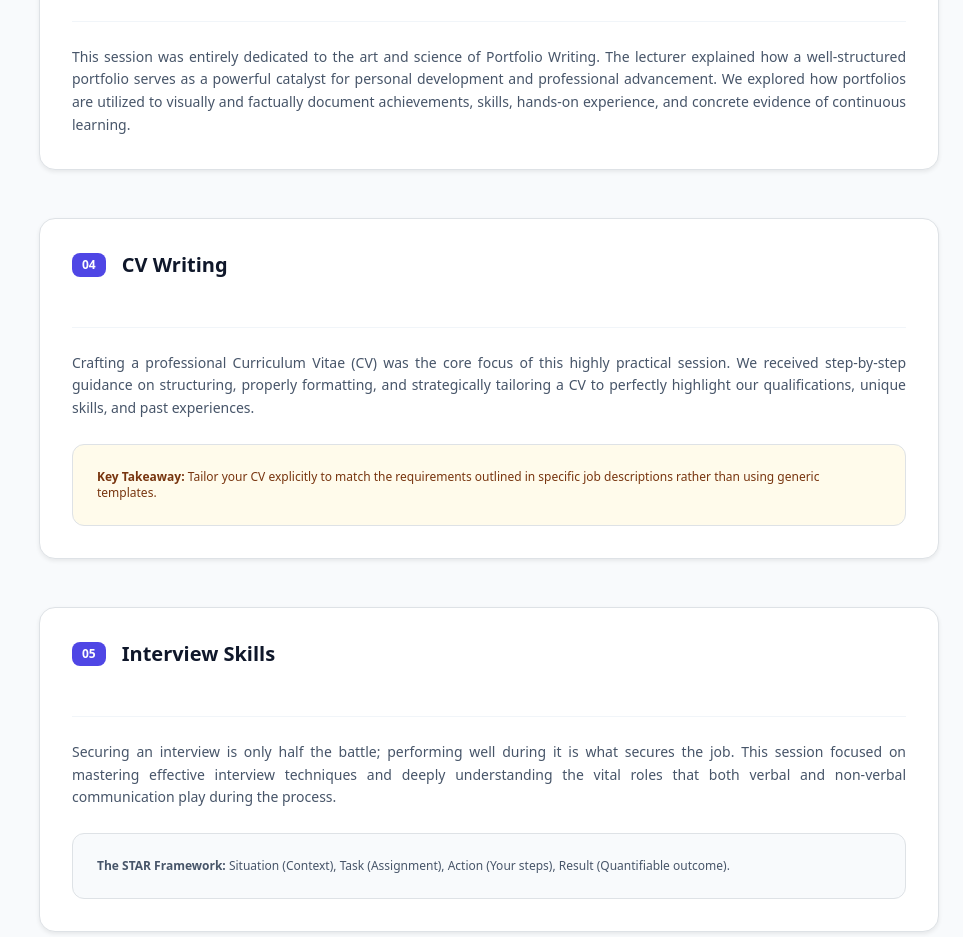
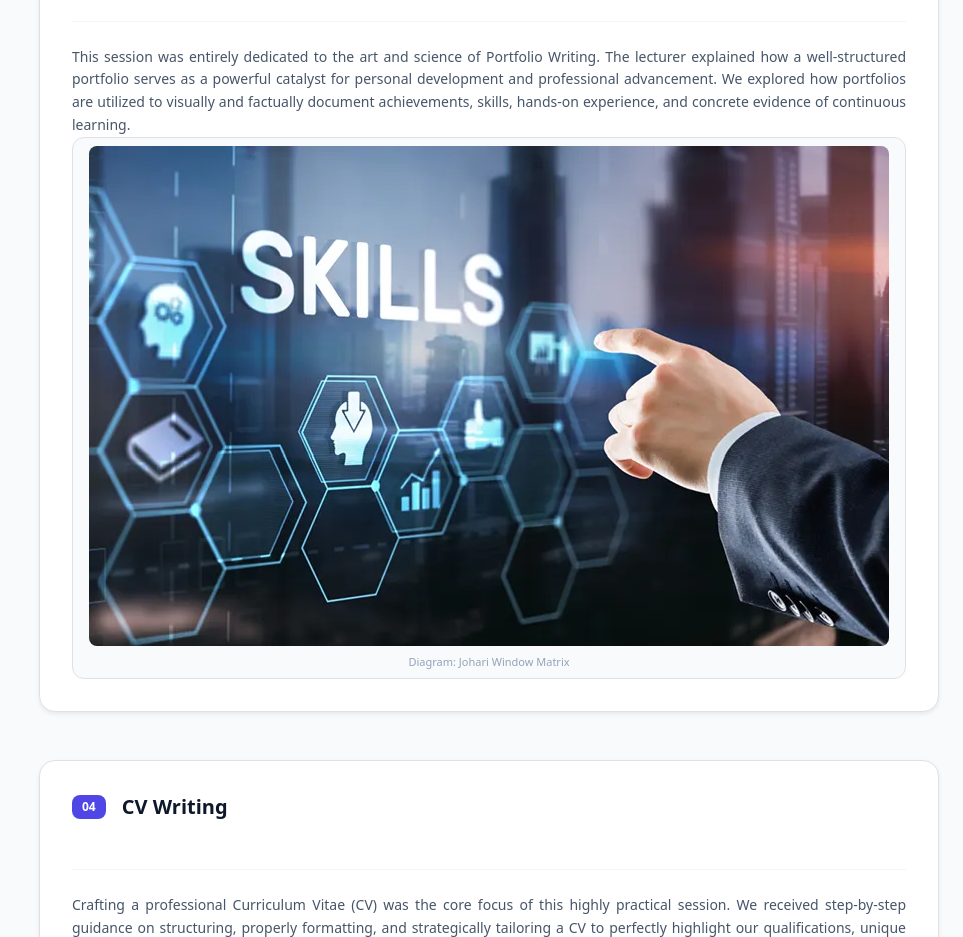
Before and after one commit to UASenithu/portfolio-frontend, a React (Create React App) app: page /professional-portfolio in a window 1280 px wide. Shown: the part 2180-3117 px from the top of the page, without its empty margins (317-1280 px from the left). Built offline with nearby package versions, Linux system fonts and the light colour scheme.

Commit message:
ImageAdd

```diff
--- a/src/ProfessionalPortfolio.js
+++ b/src/ProfessionalPortfolio.js
@@ -133,6 +133,11 @@ function ProfessionalPortfolio() {
               <h2 className="text-xl font-bold text-slate-900">Portfolio Writing</h2>
             </div>
             <p className="text-slate-600 text-sm text-justify leading-relaxed">This session was entirely dedicated to the art and science of Portfolio Writing. The lecturer explained how a well-structured portfolio serves as a powerful catalyst for personal development and professional advancement. We explored how portfolios are utilized to visually and factually document achievements, skills, hands-on experience, and concrete evidence of continuous learning.</p>
+            <div className="border border-slate-200 bg-slate-50 rounded-xl p-2 text-center">
+                <img src="1.2.webp" alt="Johari" className="rounded-lg mx-auto max-w-full" />
+                <span className="text-[11px] text-slate-400 block mt-2">Diagram: Johari Window Matrix</span>
+            </div>
+
           </section>
 
 
```
